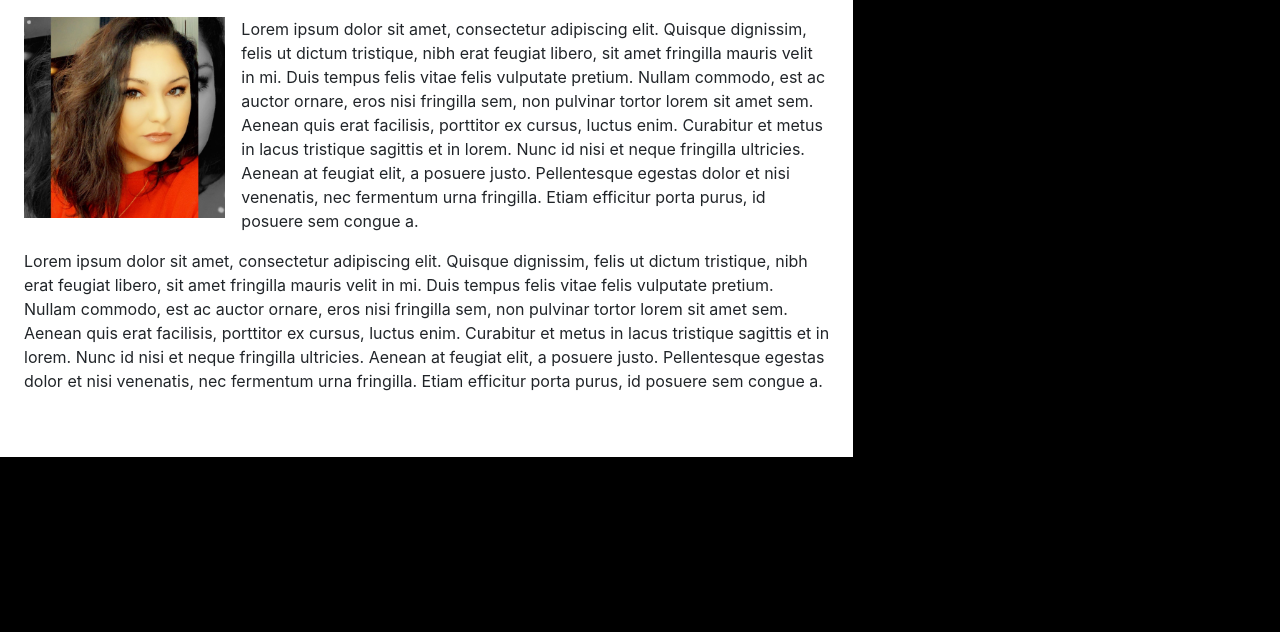
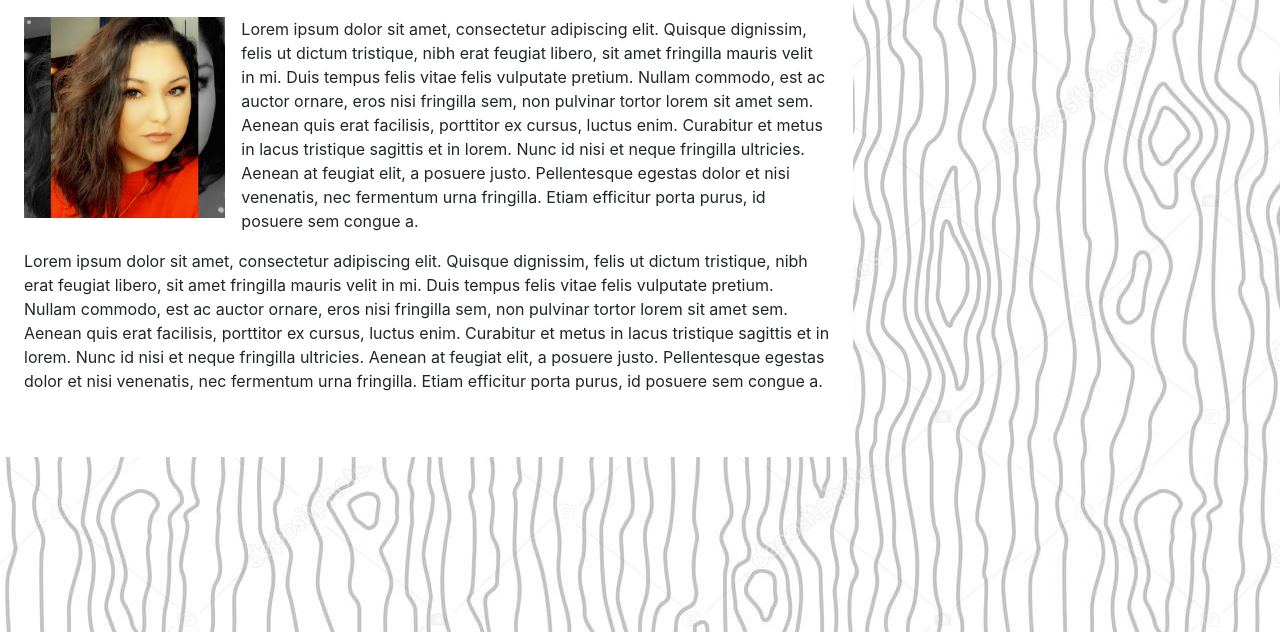
Before and after one commit to JFerguson1903/Unit2-HW, a plain HTML site: page index.html in a window 1280 px wide. Shown: the part 168-800 px from the top of the page. Drawn offline with nearby package versions, Linux system fonts and the light colour scheme.

Commit message:
added repeating background image to about me

```diff
--- a/style.css
+++ b/style.css
@@ -1,5 +1,6 @@
 body {
-    background-color: black;
+    background-image: url(./Images/wood_background.jpg);
+    background-repeat: repeat;
 }
 
 .navbar-brand {
```
Also changed, not shown: Images/wood_background.jpg (added).
